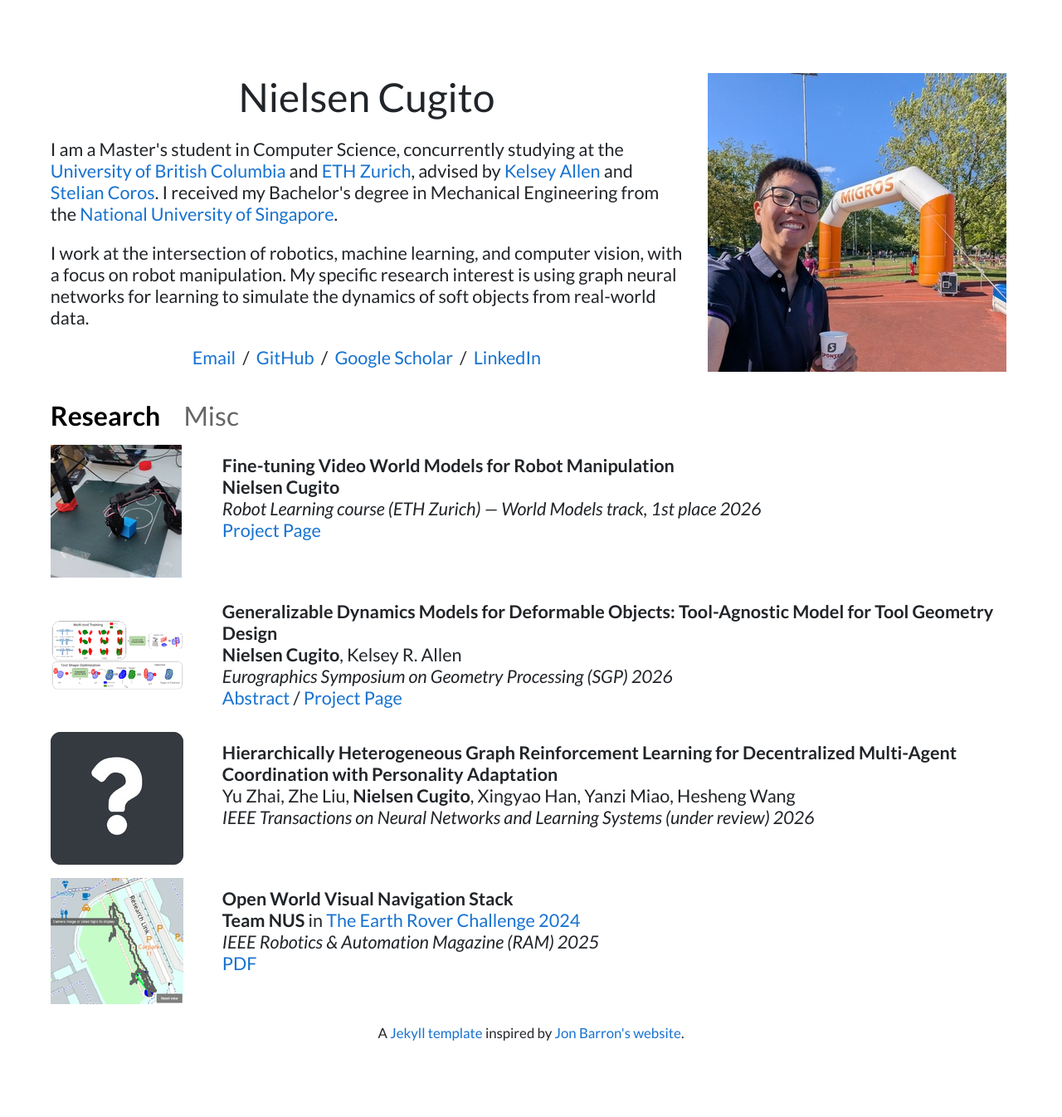
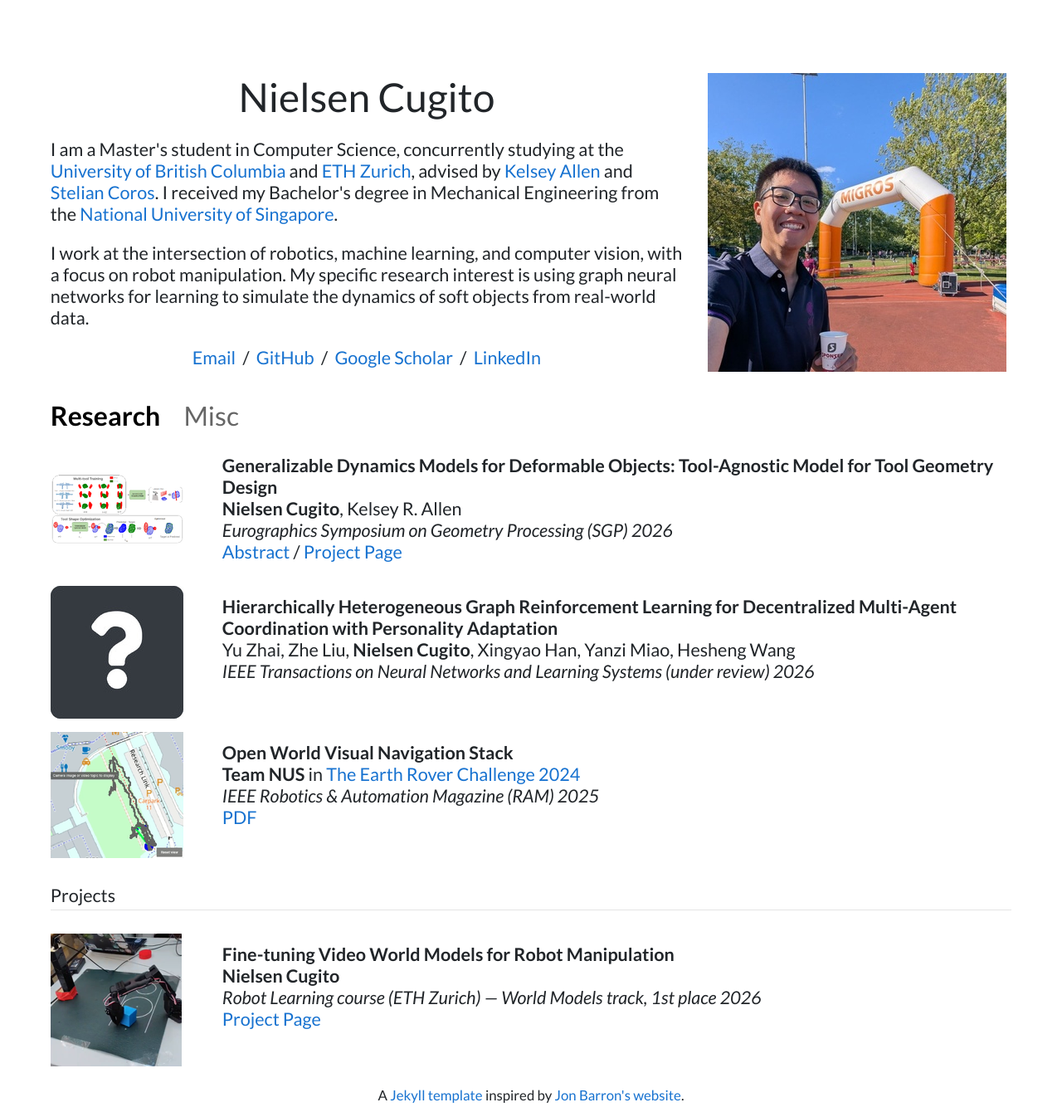
Before and after one commit to Nielsencu/Nielsencu.github.io, a Jekyll site: the page built from index.html, in a window 1280 px wide. Shown: the whole page at 83% size. Built offline with Jekyll 4.4.1, drawn with Linux system fonts in a browser that asks for light colours; before the commit the page ends 1271 px from its top, so only the background shows below that.

Commit message:
update cards
Signed-off-by: Nielsencu <nielsencugito@gmail.com>

```diff
--- /dev/null
+++ b/_includes/publication_card.html
@@ -0,0 +1,42 @@
+{% assign post = include.post %}
+<div class="row py-2 publication">
+    <div class="col-md-2 col-sm-12 project-thumbnail-parent" align="center">
+        <img class="project-thumbnail {% if post.image_onhover %} pre-hover {% endif %}" src="{{site.baseurl}}/tn{{post.image}}" alt="project image" />
+        {% if post.image_onhover %}
+        <img class="project-thumbnail post-hover" src="{{site.baseurl}}/tn{{post.image_onhover}}" alt="project image" style="display: none;"/>
+        {% endif %}
+    </div>
+    <div class="col-md-10 col-sm-12 project-description">
+        <h3>{{post.title}}</h3>
+        <br>
+        {% if post.team %}
+        <div>
+            <strong>{{ post.team }}</strong>
+            {% if post.team_link_text %}
+            in
+            {% if post.team_link_url %}
+            <a href="{{ post.team_link_url }}">{{ post.team_link_text }}</a>
+            {% else %}
+            <em>{{ post.team_link_text }}</em>
+            {% endif %}
+            {% endif %}
+        </div>
+        {% elsif post.authors %}
+        <div class="publication-authors">{{ post.authors }}</div>
+        {% endif %}
+        <em>{{ post.venue }} {{ post.date | date: "%Y" }}</em>
+        <br>
+        {% assign need_separator = false %}
+        {% if post.pdf_url %}
+        {% assign need_separator = true %}
+        <a href="{{post.pdf_url}}">PDF</a>
+        {% endif %}
+        {% if post.links %}
+            {% for link in post.links %}
+                {% if need_separator %} / {% endif %}
+                {% assign need_separator = true %}
+                <a href="{{link[1]}}">{{link[0]}}</a>
+            {% endfor %}
+        {% endif %}
+    </div>
+</div>
--- a/_includes/publications.html
+++ b/_includes/publications.html
@@ -1,46 +1,19 @@
-{% assign publication_posts = site.posts | contains: 'categories', 'publications' %}
-{% if publication_posts.size > 0 %}
-{% for post in publication_posts %}
-<div class="row py-2 publication">
-    <div class="col-md-2 col-sm-12 project-thumbnail-parent" align="center">
-        <img class="project-thumbnail {% if post.image_onhover %} pre-hover {% endif %}" src="{{site.baseurl}}/tn{{post.image}}" alt="project image" />
-        {% if post.image_onhover %}
-        <img class="project-thumbnail post-hover" src="{{site.baseurl}}/tn{{post.image_onhover}}" alt="project image" style="display: none;"/>
-        {% endif %}
-    </div>
-    <div class="col-md-10 col-sm-12 project-description">
-        <h3>{{post.title}}</h3>
-        <br>
-        {% if post.team %}
-        <div>
-            <strong>{{ post.team }}</strong>
-            {% if post.team_link_text %}
-            in
-            {% if post.team_link_url %}
-            <a href="{{ post.team_link_url }}">{{ post.team_link_text }}</a>
-            {% else %}
-            <em>{{ post.team_link_text }}</em>
-            {% endif %}
-            {% endif %}
-        </div>
-        {% elsif post.authors %}
-        <div class="publication-authors">{{ post.authors }}</div>
-        {% endif %}
-        <em>{{ post.venue }} {{ post.date | date: "%Y" }}</em>
-        <br>
-        {% assign need_separator = false %}
-        {% if post.pdf_url %}
-        {% assign need_separator = true %}
-        <a href="{{post.pdf_url}}">PDF</a>
-        {% endif %}
-        {% if post.links %}
-            {% for link in post.links %}
-                {% if need_separator %} / {% endif %}
-                {% assign need_separator = true %}
-                <a href="{{link[1]}}">{{link[0]}}</a>
-            {% endfor %}
-        {% endif %}
+{% assign pub_posts = site.posts | where_exp: "p", "p.categories contains 'publications'" %}
+{% assign main_posts = pub_posts | where_exp: "p", "p.group != 'projects'" %}
+{% assign project_posts = pub_posts | where_exp: "p", "p.group == 'projects'" %}
+
+{% for post in main_posts %}
+{% include publication_card.html post=post %}
+{% endfor %}
+
+{% if project_posts.size > 0 %}
+<div class="row pt-4 pb-1">
+    <div class="col-md-12">
+        <h4>Projects</h4>
+        <hr class="mt-1">
     </div>
 </div>
+{% for post in project_posts %}
+{% include publication_card.html post=post %}
 {% endfor %}
 {% endif %}
--- a/publications/_posts/2026-07-13-robot-learning-world-models.markdown
+++ b/publications/_posts/2026-07-13-robot-learning-world-models.markdown
@@ -1,6 +1,7 @@
 ---
 title:  "Fine-tuning Video World Models for Robot Manipulation"
 date:   2026-07-13 09:00:00 +00:00
+group: projects
 image: /publications/images/robot-learning-world-models.png
 author: "Nielsen Cugito"
 authors: "<strong>Nielsen Cugito</strong>"
```
